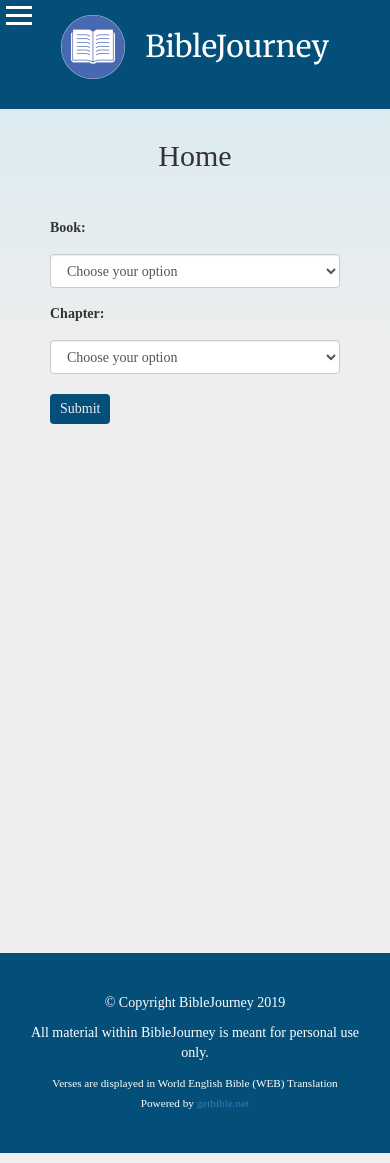
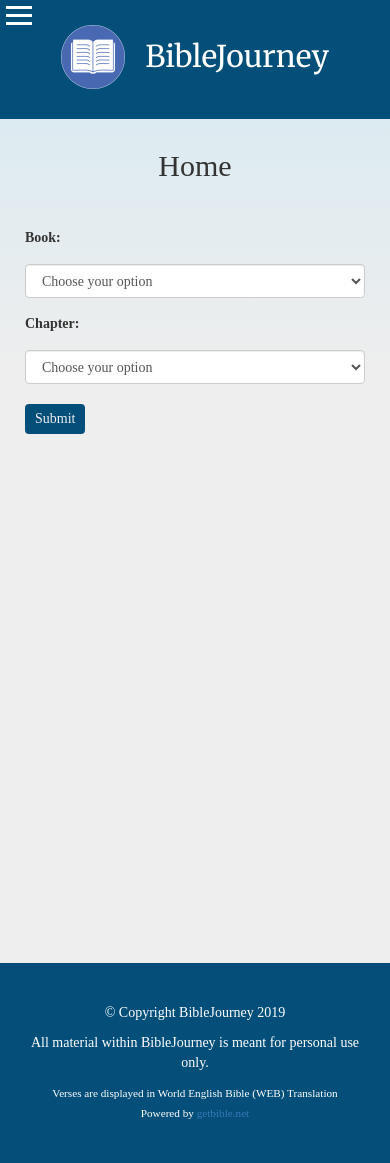
Before and after one commit to jyan500/Digital-Bible-Platform-v2, a Flask app: page / in a window 390 px wide. Run offline with Flask 2, Linux system fonts and the light colour scheme; the visitor is signed in with stand-in values (Sample User, id 1); data that the repository does not hold is empty; style sheets or scripts are compiled from the project's sources; parts of the project's set-up code (start-up, migrations or seed data) failed here and were passed over; some libraries are stand-ins or nearby versions.

Commit message:
fixing mobile responsivness on the home page

```diff
--- a/static/sass/layout.scss
+++ b/static/sass/layout.scss
@@ -16,12 +16,19 @@ option[selected] {
 	margin: 0px 50px 20px 50px;
 	padding-top: 30px;
 }
+#pagination {
+	display: flex;
+	justify-content: space-between;
+	margin-left: 65px;
+	margin-right: 65px;
+
+}
 #prev{
-	margin: 30px 65px;
+	// margin: 30px 65px;
 }
 #next{
-	float: right;
-	margin: 30px 0px 0px 65px;
+	// float: right;
+	// margin: 30px 0px 0px 65px;
 }
 
 /* By class */
@@ -83,20 +90,45 @@ option[selected] {
 }
 
 /* Media Queries */
-@media screen and (max-width: $breakpoint_width_mobile){
-	.select-card{
+// @media screen and (max-width: $breakpoint_width_mobile){
+// 	.select-card{
+// 		margin: 0;
+// 	}
+// 	#verses{
+// 		margin: 0px 5px 0px 5px;
+// 		/*margin-left: 20px;
+// 		margin-right:20px;*/
+// 	}
+// 	#prev{
+// 		margin-left:15px;
+// 	}
+// 	#next{
+// 		margin-right:15px;
+// 	}
+
+// }
+@mixin mobile_layout($margin_verse, $margin_pagination){
+	.select-card {
 		margin: 0;
 	}
-	#verses{
-		margin: 0px 5px 0px 5px;
-		/*margin-left: 20px;
-		margin-right:20px;*/
+	#verses {
+		margin-left: $margin_verse;
+		margin-right: $margin_verse;
 	}
-	#prev{
-		margin-left:15px;
+	#pagination {
+		margin-left: $margin_pagination;
+		margin-right: $margin_pagination;
 	}
-	#next{
-		margin-right:15px;
-	}
-
 }
+@include tablet_landscape {
+	@include mobile_layout(5px, 10px);
+}
+@include tablet_portrait {
+	@include mobile_layout(5px, 10px);
+}
+@include mobile_landscape {
+	@include mobile_layout(5px, 10px);
+}
+@include mobile_portrait {
+	@include mobile_layout(5px, 10px);
+}
--- a/static/sass/main_structure.scss
+++ b/static/sass/main_structure.scss
@@ -20,8 +20,8 @@ body {
 	@include gradient($gradient-top, $background);
 	padding: 10px;
 	flex: 1;
-	padding-left: 30px;
-	padding-right: 30px;
+	padding-left: 100px;
+	padding-right: 100px;
 	h2 {
 		text-align: center;
 	}
@@ -31,10 +31,25 @@ body {
 	@include fade_in($fade-in-time);
 }
 /* Media Queries */
-@media screen and (max-width: $breakpoint_width_mobile){
-	.main{
-		display: flex;
-		flex-direction: column;
-		padding: 0;
+// @media screen and (max-width: $breakpoint_width_mobile){
+// 	.main{
+// 		display: flex;
+// 		flex-direction: column;
+// 		padding: 0;
+// 	}
+// }
+@include tablet_landscape{
+
+}
+@include tablet_portrait {
+
+}
+@include mobile_landscape {
+
+}
+@include mobile_portrait {
+	.wrapper {
+		padding-left: 5px;
+		padding-right: 5px;
 	}
 }
--- a/static/sass/navbar.scss
+++ b/static/sass/navbar.scss
@@ -103,7 +103,7 @@ nav {
 		text-decoration: none;
 	}
 }
-@include tablet_portrait{
+@mixin mobile_layout(){
 	.hamburger {
 		display: block;
 	}
@@ -118,33 +118,20 @@ nav {
 		}
 	}
 }
+@include tablet_landscape {
+	@include mobile_layout();
+}
+@include tablet_portrait{
+	@include mobile_layout();
+}
 @include mobile_landscape {
-	.hamburger {
-		display: block;
-	}
-	.show-navbar {
-		display: block;
-	}
+	@include mobile_layout();
+}
+@include mobile_portrait {
+	@include mobile_layout();
 	nav {
-		flex-direction: column;
-		padding: 0;
-		.nav-list{
-			display: none;
+		.logo {
+			margin-top: 20px;
 		}
 	}
 }
-@include mobile_portrait {
-	.hamburger {
-		display: block;
-	}
-	.show-navbar {
-		display: block;
-	}
-	nav {
-		flex-direction: column;
-		padding: 0;
-		.nav-list{
-			display: none;
-		}
-	}
-}
--- a/templates/bookmarks.html
+++ b/templates/bookmarks.html
@@ -17,7 +17,7 @@
 		{% include 'modal.html' %}
 		{% include 'navbar.html' %}
 		<div class = "main">
-			<div class = "wrapper">
+			<div class = "wrapper fade-in">
 				{% with messages = get_flashed_messages(with_categories=true) %}
 					{% if messages %}
 						{% for category, message in messages %}
--- a/templates/layout.html
+++ b/templates/layout.html
@@ -21,7 +21,7 @@
 		<!-- the main content of each page has the class 'main' -->
 		{% include 'navbar.html' %}
 		<div class = "main">
-			<div class = "wrapper">
+			<div class = "wrapper fade-in">
 				<!-- alert bars -->
 				<div id = "errorbar" class = "snackbar" style="background-color: Red">
 					You must enter text before submit.
--- a/templates/memory_verse.html
+++ b/templates/memory_verse.html
@@ -17,7 +17,7 @@
 		{% include 'modal.html' %}
 		{% include 'navbar.html' %}
 		<div class = "main">
-			<div class = "wrapper">
+			<div class = "wrapper fade-in">
 				{% with messages = get_flashed_messages(with_categories=true) %}
 					{% if messages %}
 						{% for category, message in messages %}
--- a/templates/notes.html
+++ b/templates/notes.html
@@ -17,7 +17,7 @@
 		{% include 'modal.html' %}
 		{% include 'navbar.html' %}
 		<div class = "main">
-			<div class = "wrapper">
+			<div class = "wrapper fade-in">
 				{% with messages = get_flashed_messages(with_categories=true) %}
 					{% if messages %}
 						{% for category, message in messages %}
```
